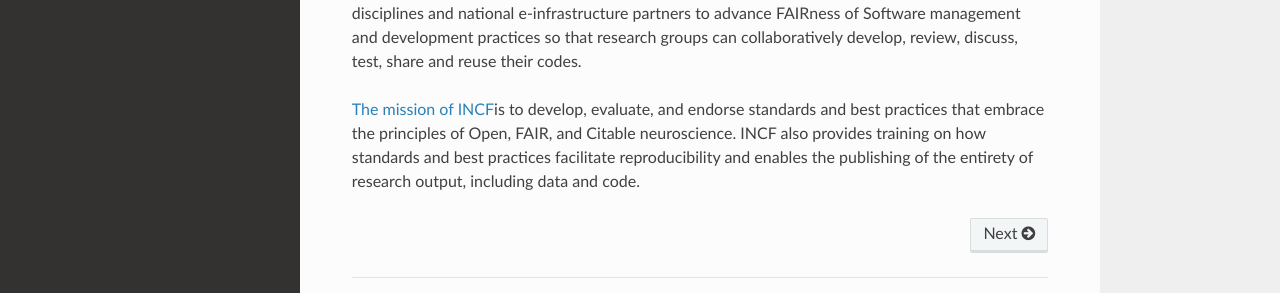
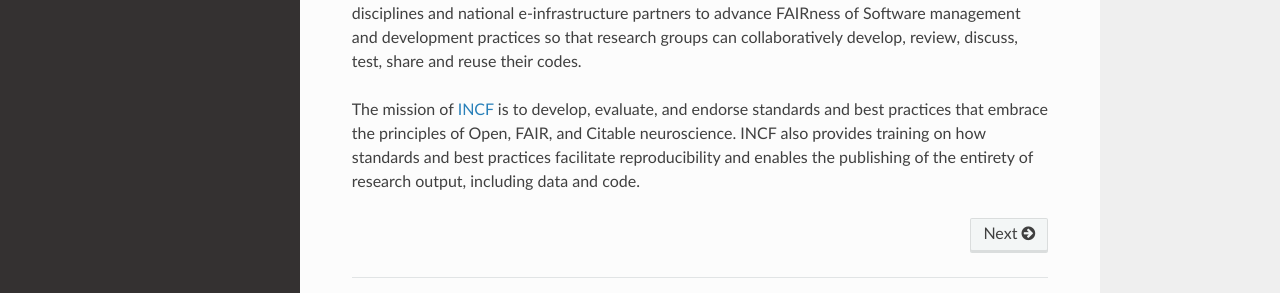
Before and after one commit to Hannah-DK/RDA-webinar, an MkDocs documentation site: the page built from docs/Program.md, in a window 1280 px wide and 1065 px high. Shown: the part 718-1011 px from the top of the window. Built offline with MkDocs 1.6.1, drawn with Linux system fonts in a browser that asks for light colours; nearby versions of some CDN libraries.

```diff
--- a/docs/Program.md
+++ b/docs/Program.md
@@ -18,4 +18,4 @@ The [FAIR for Research Software](https://www.rd-alliance.org/groups/fair-4-resea
 
 [CodeRefinery](https://coderefinery.org/) is working with students, researchers, Research Software Engineers from all disciplines and national e-infrastructure partners to advance FAIRness of Software management and development practices so that research groups can collaboratively develop, review, discuss, test, share and reuse their codes.
 
-[The mission of INCF]( https://incf.org/)is to develop, evaluate, and endorse standards and best practices that embrace the principles of Open, FAIR, and Citable neuroscience. INCF also provides training on how standards and best practices facilitate reproducibility and enables the publishing of the entirety of research output, including data and code.
+The mission of [INCF]( https://incf.org/) is to develop, evaluate, and endorse standards and best practices that embrace the principles of Open, FAIR, and Citable neuroscience. INCF also provides training on how standards and best practices facilitate reproducibility and enables the publishing of the entirety of research output, including data and code.
```
